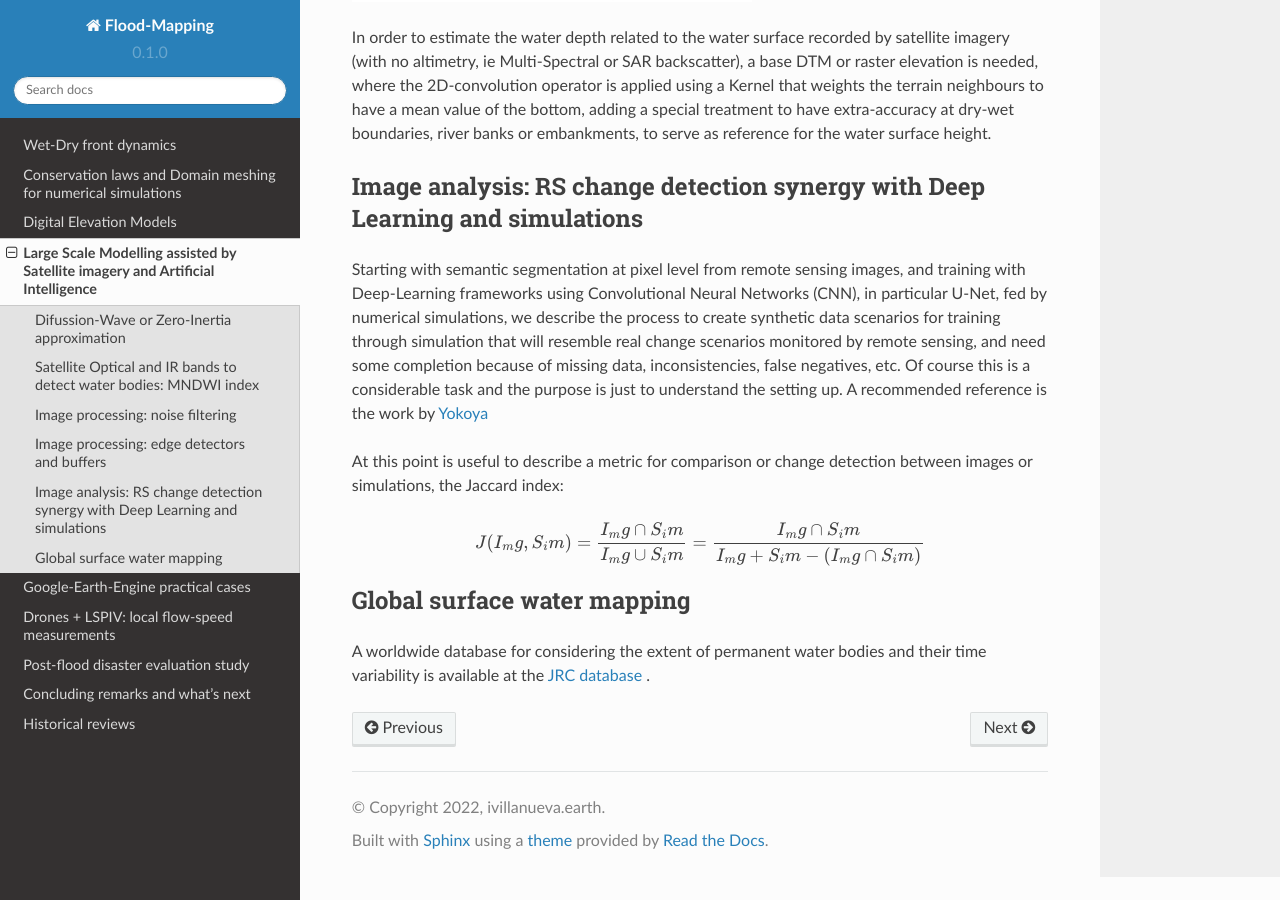
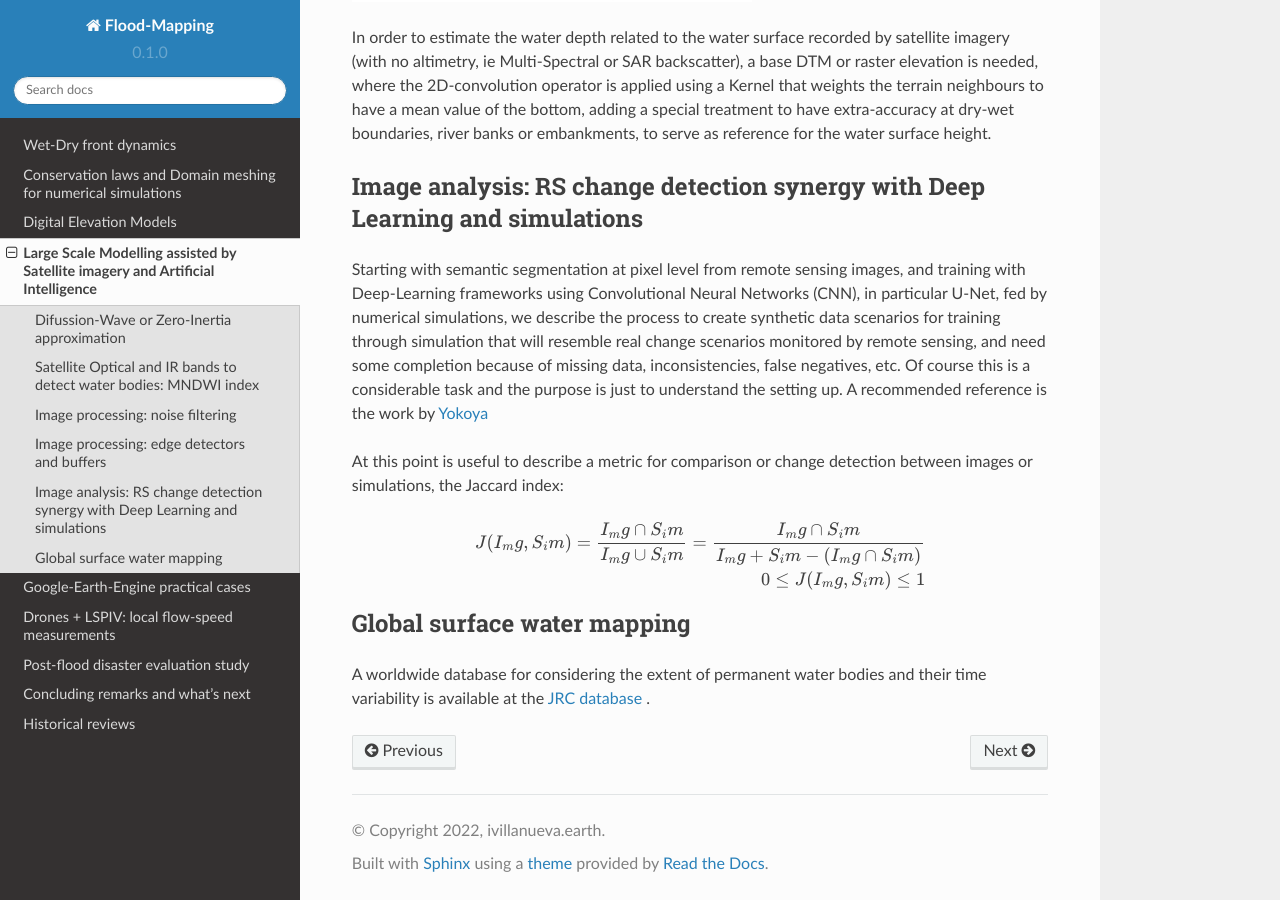
Before and after one commit to ivillamadrid/FloodMapping, a Sphinx documentation site: the page built from docs/source/lsm.rst, in a window 1280 px wide and 900 px high, scrolled down 2826 px. Built offline with Sphinx 7.4.7 and the Read the Docs theme 2.0.0, drawn with Linux system fonts in a browser that asks for light colours.

Commit message:
Update lsm.rst

```diff
--- a/docs/source/lsm.rst
+++ b/docs/source/lsm.rst
@@ -133,7 +133,8 @@ At this point is useful to describe a metric for comparison or change detection
 
 .. math::
 
-  J(I_mg, S_im)=\frac{I_mg \cap S_im} {I_mg \cup S_im}=\frac{I_mg \cap S_im}{I_mg + S_im -(I_mg \cap S_im)}
+  J(I_mg, S_im)=\frac{I_mg \cap S_im} {I_mg \cup S_im}=\frac{I_mg \cap S_im}{I_mg + S_im -(I_mg \cap S_im)}\\
+  0 \le J(I_mg, S_im) \le 1
 
 
 
```
